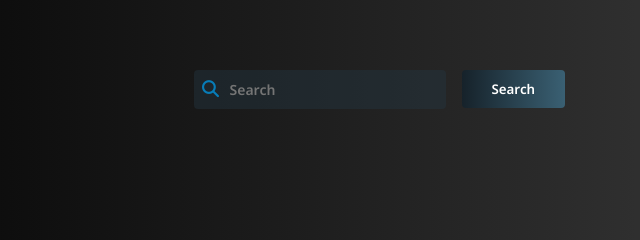
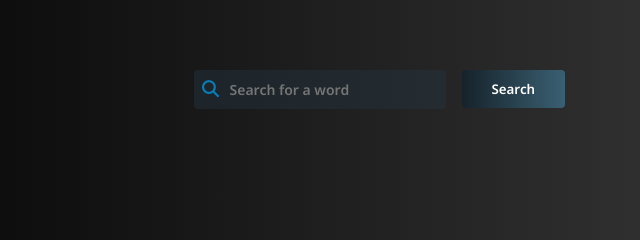
Before and after one commit to rambey-coder/Dictionary, a plain HTML site: page index.html in a window 1280 px wide. Shown: the part 311-551 px from the top of the page, 261-901 px from the left. Drawn offline with Linux system fonts and the light colour scheme.

Commit message:
placeholder edited

```diff
--- a/index.html
+++ b/index.html
@@ -17,7 +17,7 @@
         <div class="search-box">
             <form class="submit">
                 <i class="fa-solid fa-magnifying-glass"></i>
-                <input type="search" name="" id="search" placeholder="Search">
+                <input type="search" name="" id="search" placeholder="Search for a word">
                 <button class="button">Search</button>
             </form>
         </div>
```
